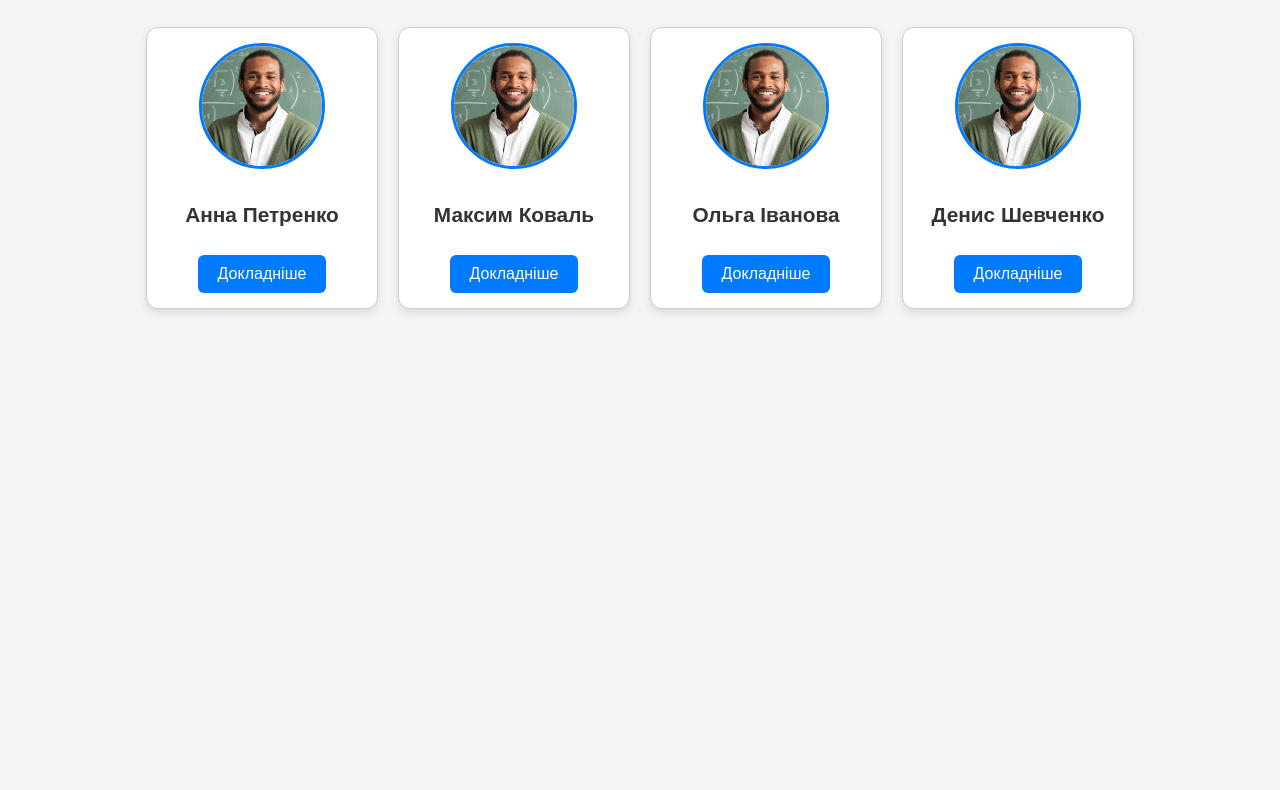
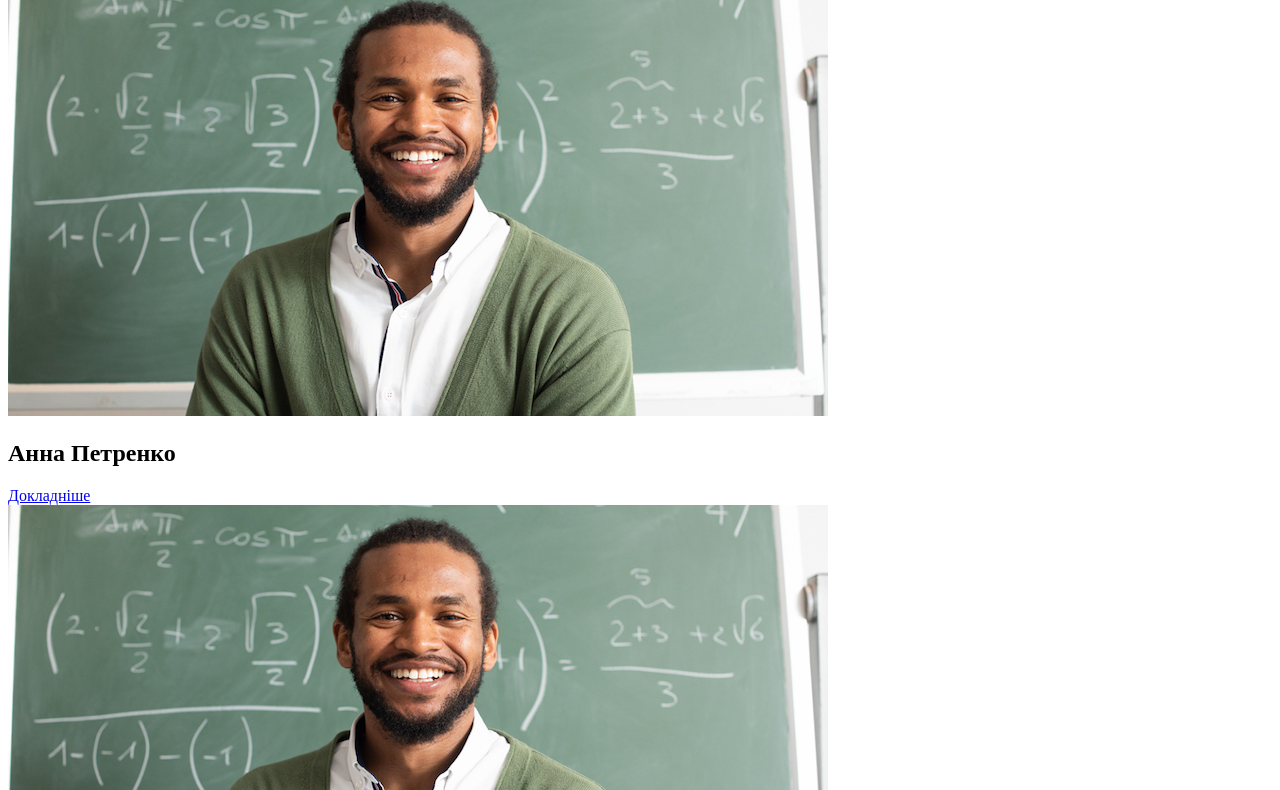
Before and after one commit to lisovskyi-arsenii/WebBasic-Lisovskyi-Arsenii, a plain HTML site: page hw1/index2.html in a window 1280 px wide. Shown: the part 93-883 px from the top of the page. Before the commit the page ends 800 px from the top, so only its background shows below. Drawn offline with Linux system fonts and the light colour scheme.

Commit message:
Update index2.html

```diff
--- a/hw1/index2.html
+++ b/hw1/index2.html
@@ -2,83 +2,7 @@
 <html lang="en">
 <head>
     <meta charset="UTF-8">
-    <meta name="viewport" content="width=device-width, initial-scale=1.0">
     <title>Task2</title>
-    <style>
-        body {
-            font-family: Arial, sans-serif;
-            background-color: #f4f4f4;
-            margin: 0;
-            padding: 20px;
-            display: flex;
-            flex-direction: column;
-            align-items: center;
-        }
-        .cards {
-            display: flex;
-            justify-content: center;
-            gap: 20px;
-            flex-wrap: wrap;
-            margin: 20px 0;
-            max-width: 1200px;
-        }
-        .teacher-card {
-            border: 1px solid #ccc;
-            border-radius: 12px;
-            padding: 15px;
-            text-align: center;
-            width: 200px;
-            box-shadow: 0 4px 8px rgba(0,0,0,0.1);
-            background-color: #fff;
-            transition: transform 0.2s ease-in-out, box-shadow 0.2s ease-in-out;
-            margin: 0;
-            display: flex;
-            flex-direction: column;
-            align-items: center;
-            justify-content: space-between;
-            min-height: 250px;
-        }
-        .teacher-card:hover {
-            transform: translateY(-5px);
-            box-shadow: 0 8px 16px rgba(0,0,0,0.2);
-        }
-        .teacher-card img {
-            width: 120px;
-            height: 120px;
-            border-radius: 50%;
-            object-fit: cover;
-            margin-bottom: 15px;
-            border: 3px solid #007bff;
-        }
-        .teacher-card h2 {
-            margin: 10px 0 15px 0;
-            color: #333;
-            font-size: 1.3em;
-            min-height: 2em;
-            display: flex;
-            align-items: center;
-            justify-content: center;
-        }
-        .teacher-card a {
-            display: inline-block;
-            background-color: #007bff;
-            color: white;
-            padding: 10px 20px;
-            border-radius: 6px;
-            text-decoration: none;
-            transition: background-color 0.3s ease, transform 0.1s ease;
-            margin-top: auto;
-        }
-
-        .teacher-card a:hover {
-            background-color: #0056b3;
-            transform: translateY(-2px);
-        }
-
-        .teacher-card a:active {
-            transform: translateY(0);
-        }
-    </style>
 </head>
 <body>
     <h1>Наші викладачі</h1>
```
